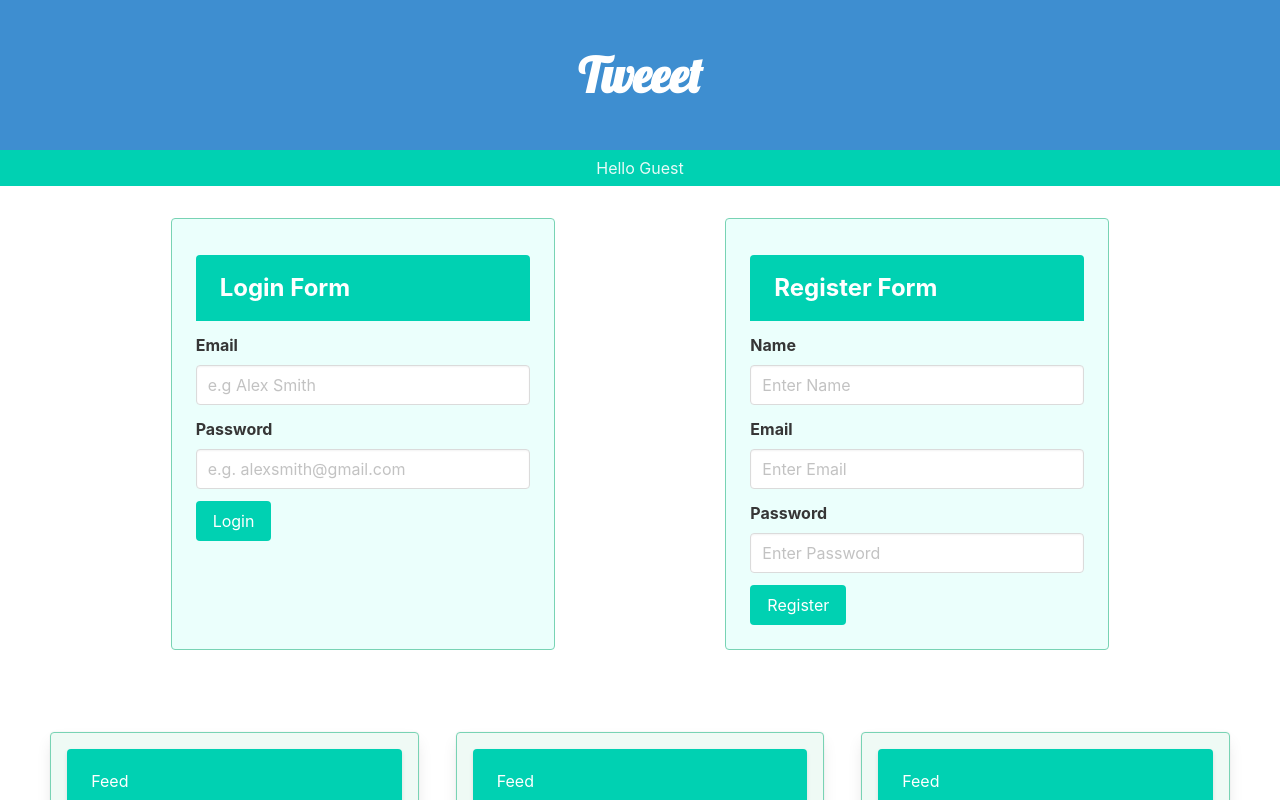
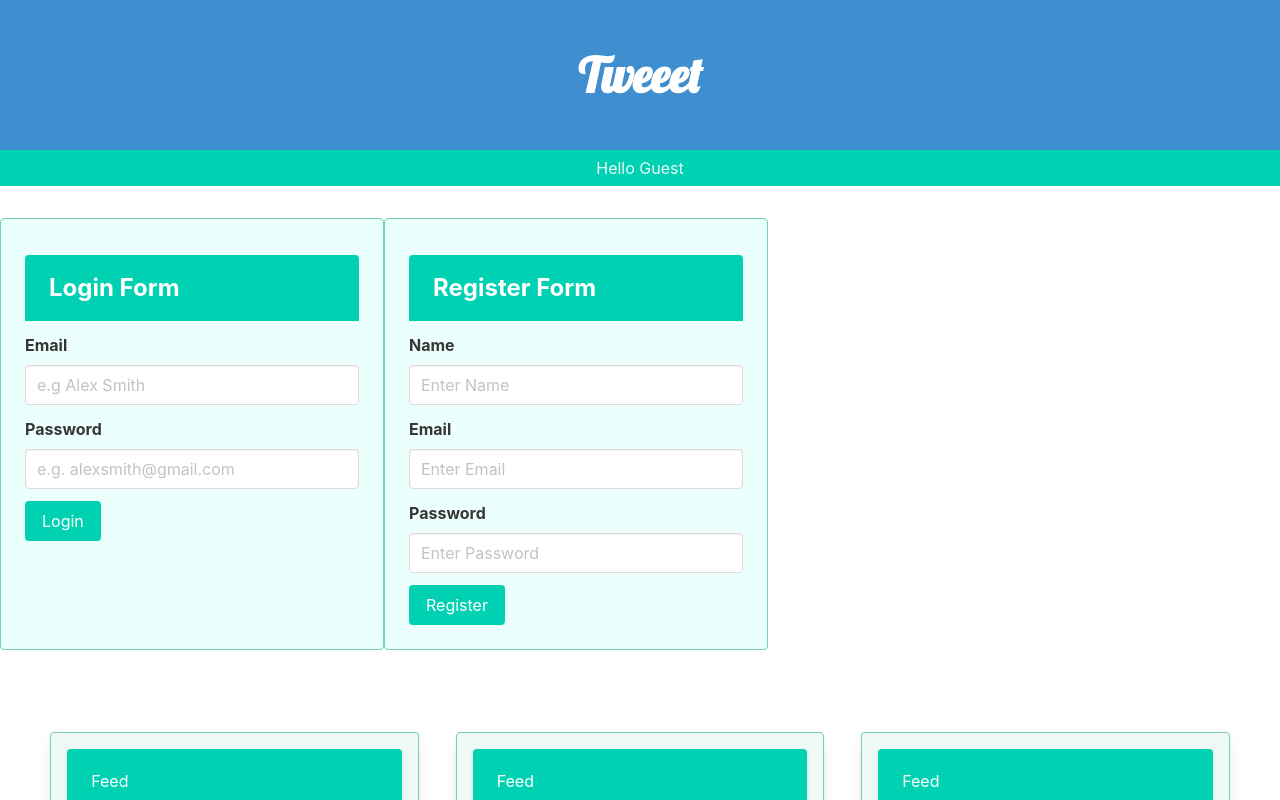
Before and after one commit to dev-cj/Tweeet-React, a React (Create React App) app: page / in a window 1280 px wide. Shown: the top 800 px of the page. Built offline with nearby package versions, Linux system fonts and the light colour scheme; data requests are answered from the project's data file; a web font is replaced by a local one.

Commit message:
added inline css

```diff
--- a/src/App.css
+++ b/src/App.css
@@ -6,9 +6,7 @@
   display: flex;
   justify-content: space-between;
 }
-.hidden {
-  visibility: hidden;
-}
+
 .title {
   font-family: "Lobster", cursive;
   font-size: 3rem;
@@ -16,6 +14,7 @@
 .userName {
   display: flex;
   margin: 0.5em 0;
+  align-self: center;
 }
 .btn {
   display: flex;
@@ -45,7 +44,6 @@
 .flexRow {
   display: flex;
   flex-direction: row;
-  justify-content: space-evenly;
 }
 .addPost {
   min-width: 30rem;
--- a/src/Components/feed/feed.js
+++ b/src/Components/feed/feed.js
@@ -35,7 +35,7 @@ class Feed extends Component {
         axios.get(url).then(response => response.data)
             .then((data) => {
                 this.setState({
-                    PostCount: data.length, posts: data
+                    PostCount: data.length, posts: data.reverse()
                 });
             })
     }
--- a/src/Components/hello user/helloUser.js
+++ b/src/Components/hello user/helloUser.js
@@ -31,7 +31,7 @@ class HelloUser extends Component {
             default:
                 return (
                     <div className="flex userDiv">
-                        <h1 className="hidden">hidden h1</h1>
+                        <h1 style={{ visibility: 'hidden' }}>hidden h1</h1>
                         <h1 className="userName">Hello {this.state.userName}</h1>
                         <button className="button is-info is-inverted is-outlined btn logOut" onClick={this.logOutHandler.bind(this)}>Log Out</button>
                     </div>
```
